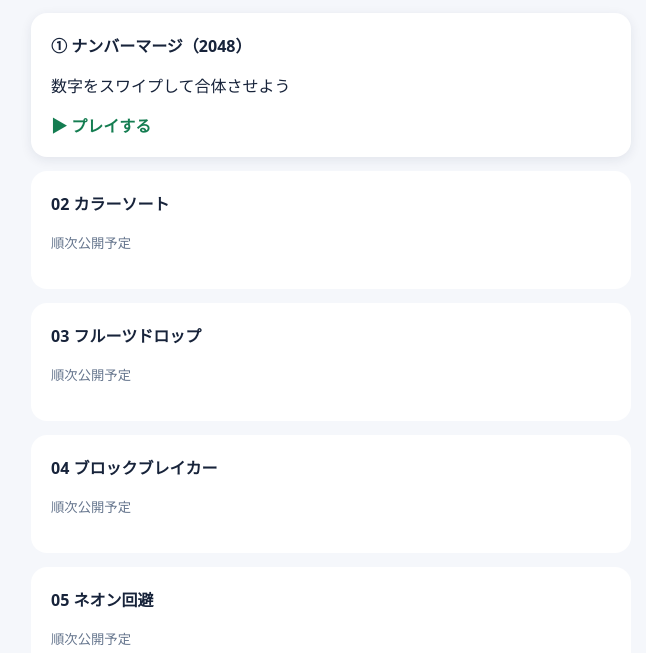
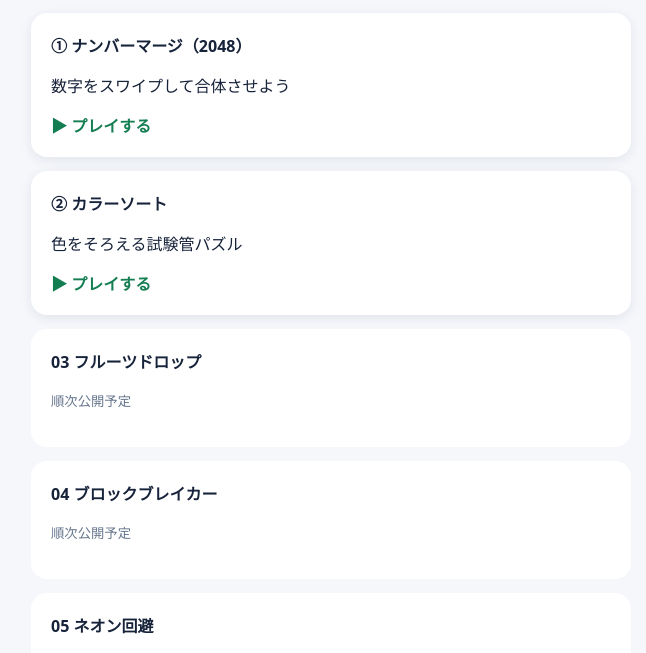
Before and after one commit to takeuchisetsubi2026-ctrl/mobile-game-lab, a plain HTML site: page index.html in a window 1280 px wide. Shown: the part 129-782 px from the top of the page, without its empty margins (309-955 px from the left). Drawn offline with Linux system fonts and the light colour scheme.

Commit message:
Add color sort to playable game list

```diff
--- a/index.html
+++ b/index.html
@@ -1 +1 @@
-<!doctype html><html lang="ja"><meta charset="utf-8"><meta name="viewport" content="width=device-width,initial-scale=1"><title>ゲーム試作ラボ</title><style>body{font-family:system-ui,sans-serif;background:#f5f7fb;color:#17233a;max-width:600px;margin:auto;padding:24px}h1{font-size:28px}a.card{display:block;padding:20px;margin:14px 0;border-radius:16px;background:white;color:inherit;text-decoration:none;box-shadow:0 3px 12px #15264b16}small{color:#65758d}.ready{color:#147d51;font-weight:bold}</style><h1>🎮 ゲーム試作ラボ</h1><p>iPhoneのSafariで遊べるHTML5ゲームのテストページです。</p><a class="card" href="01_number_merge/"><strong>① ナンバーマージ（2048）</strong><p>数字をスワイプして合体させよう</p><span class="ready">▶ プレイする</span></a><div id="others"></div><script>let names=['カラーソート','フルーツドロップ','ブロックブレイカー','ネオン回避','タワースタック','アイドル採掘','一筆ライン','スネークサバイバル','ジュエルチェイン'];document.querySelector('#others').innerHTML=names.map((n,i)=>'<div class="card" style="padding:20px;margin:14px 0;border-radius:16px;background:white"><strong>'+String(i+2).padStart(2,'0')+' '+n+'</strong><p><small>順次公開予定</small></p></div>').join('')</script>
+<!doctype html><html lang="ja"><meta charset="utf-8"><meta name="viewport" content="width=device-width,initial-scale=1"><title>ゲーム試作ラボ</title><style>body{font-family:system-ui,sans-serif;background:#f5f7fb;color:#17233a;max-width:600px;margin:auto;padding:24px}h1{font-size:28px}a.card{display:block;padding:20px;margin:14px 0;border-radius:16px;background:white;color:inherit;text-decoration:none;box-shadow:0 3px 12px #15264b16}small{color:#65758d}.ready{color:#147d51;font-weight:bold}</style><h1>🎮 ゲーム試作ラボ</h1><p>iPhoneのSafariで遊べるHTML5ゲームのテストページです。</p><a class="card" href="01_number_merge/"><strong>① ナンバーマージ（2048）</strong><p>数字をスワイプして合体させよう</p><span class="ready">▶ プレイする</span></a><a class="card" href="02_color_sort/"><strong>② カラーソート</strong><p>色をそろえる試験管パズル</p><span class="ready">▶ プレイする</span></a><div id="others"></div><script>let names=['フルーツドロップ','ブロックブレイカー','ネオン回避','タワースタック','アイドル採掘','一筆ライン','スネークサバイバル','ジュエルチェイン'];document.querySelector('#others').innerHTML=names.map((n,i)=>'<div class="card" style="padding:20px;margin:14px 0;border-radius:16px;background:white"><strong>'+String(i+3).padStart(2,'0')+' '+n+'</strong><p><small>順次公開予定</small></p></div>').join('')</script>
```
